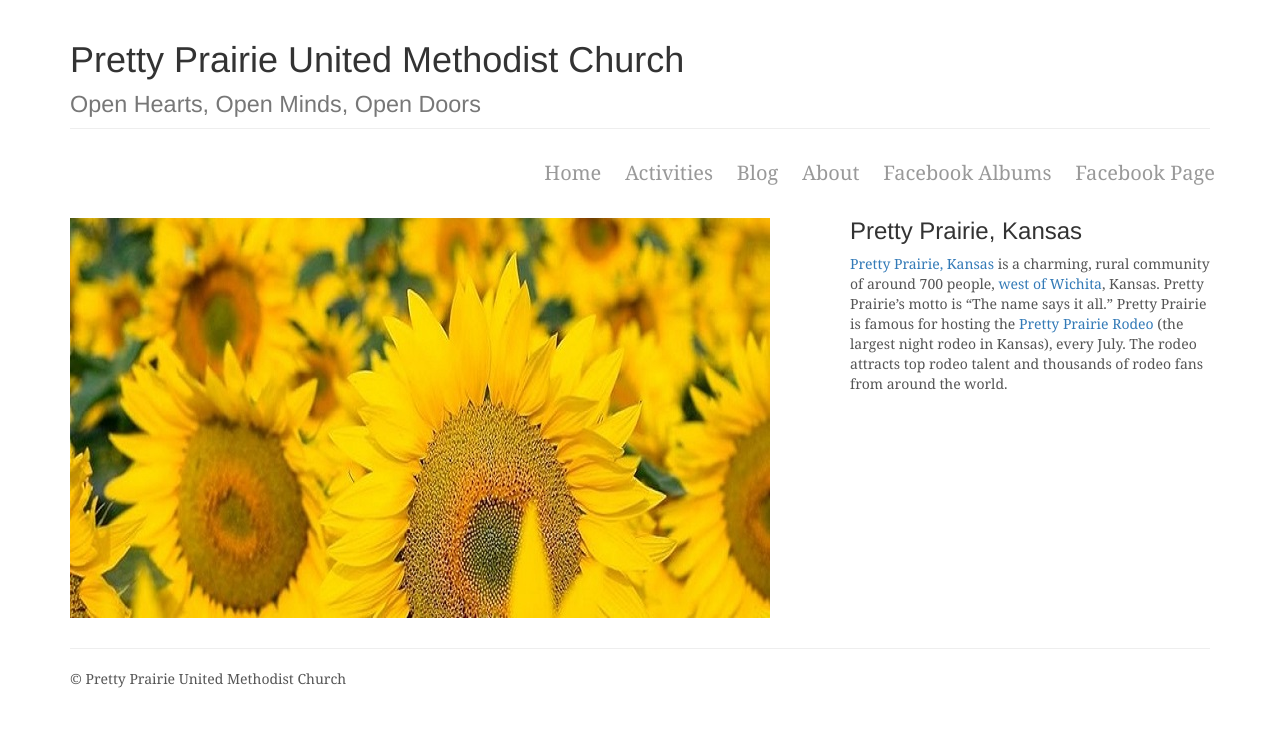
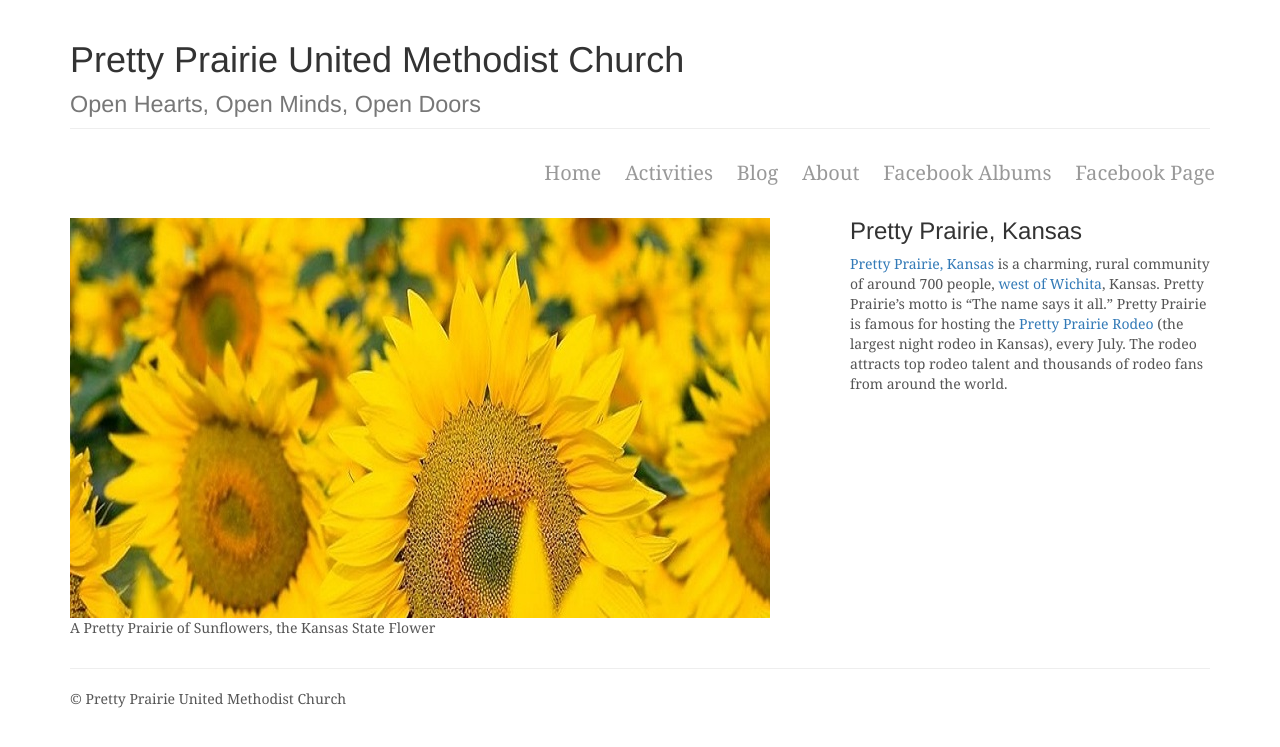
Before and after one commit to KatherineMichel/self-hosted-church-website-jekyll, a Jekyll site: the page built from prettyprairie.md, in a window 1280 px wide. Shown: the top 747 px of the page. Built offline with Jekyll 4.4.1, drawn with Linux system fonts in a browser that asks for light colours; nearby versions of some CDN libraries; library files that are not in the unit come from our copies.

Commit message:
Update prettyprairie.md

```diff
--- a/prettyprairie.md
+++ b/prettyprairie.md
@@ -3,5 +3,6 @@ layout: page
 permalink: /prettyprairie/
 title: Pretty Prairie, Kansas
 image: /images/sunflowers.jpg
+caption: A Pretty Prairie of Sunflowers, the Kansas State Flower
 ---
 [Pretty Prairie, Kansas](https://en.wikipedia.org/wiki/Pretty_Prairie,_Kansas) is a charming, rural community of around 700 people, [west of Wichita](https://www.google.com/maps/dir/Pretty+Prairie,+KS/Wichita,+KS/@37.7219887,-97.9729438,10z/data=!3m1!4b1!4m13!4m12!1m5!1m1!1s0x87a4d0ac8dfb4407:0xb75fd6945327576!2m2!1d-98.0197792!2d37.7800135!1m5!1m1!1s0x87badb6ad27f182d:0x9396d5bf74d33d3e!2m2!1d-97.336111!2d37.688889), Kansas. Pretty Prairie's motto is "The name says it all." Pretty Prairie is famous for hosting the [Pretty Prairie Rodeo](http://www.pprodeo.com) (the largest night rodeo in Kansas), every July. The rodeo attracts top rodeo talent and thousands of rodeo fans from around the world.
```
